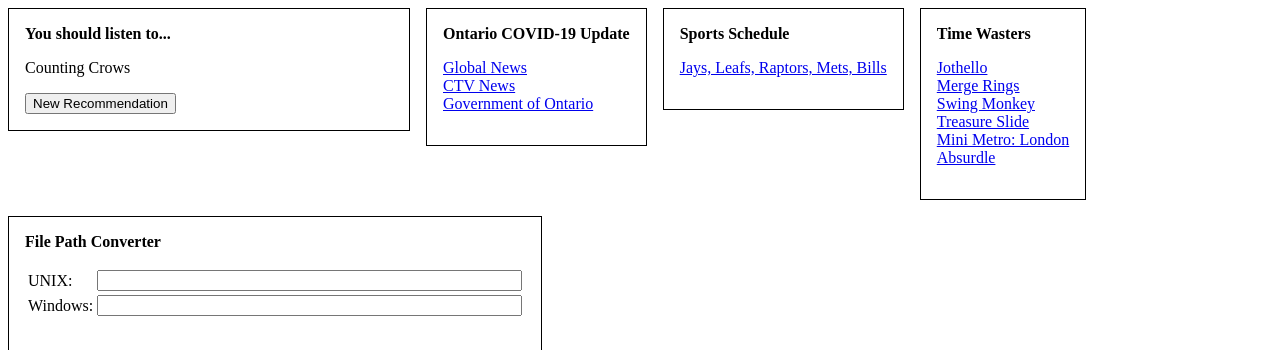
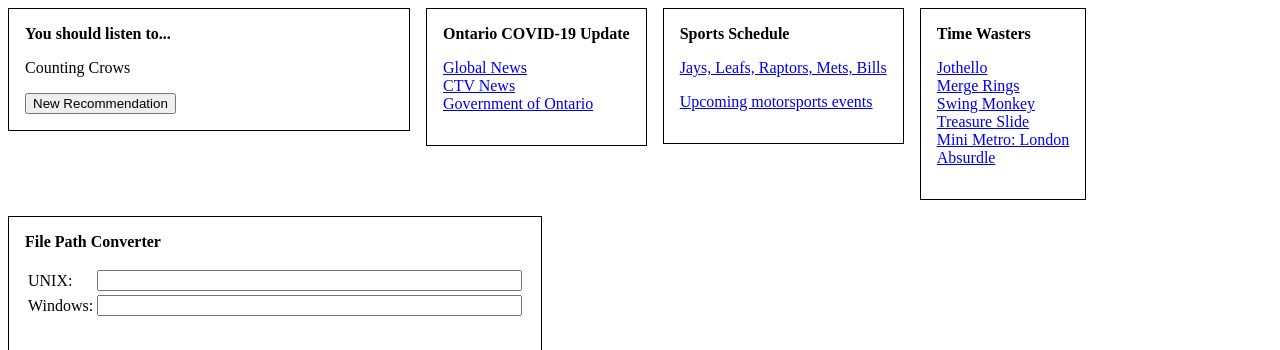
Before and after one commit to jdw1996/dashboard, a React (Create React App) app: page / in a window 1280 px wide. Shown: the top 350 px of the page. Built offline with nearby package versions, Linux system fonts and the light colour scheme.

Commit message:
Add link to motorsports schedule

```diff
--- a/src/SportsSchedule.tsx
+++ b/src/SportsSchedule.tsx
@@ -9,6 +9,9 @@
           Jays, Leafs, Raptors, Mets, Bills
         </a>
       </p>
+      <p>
+        <a href="https://motorsport-events.netlify.app/">Upcoming motorsports events</a>
+      </p>
     </Widget>
   );
 }
```
